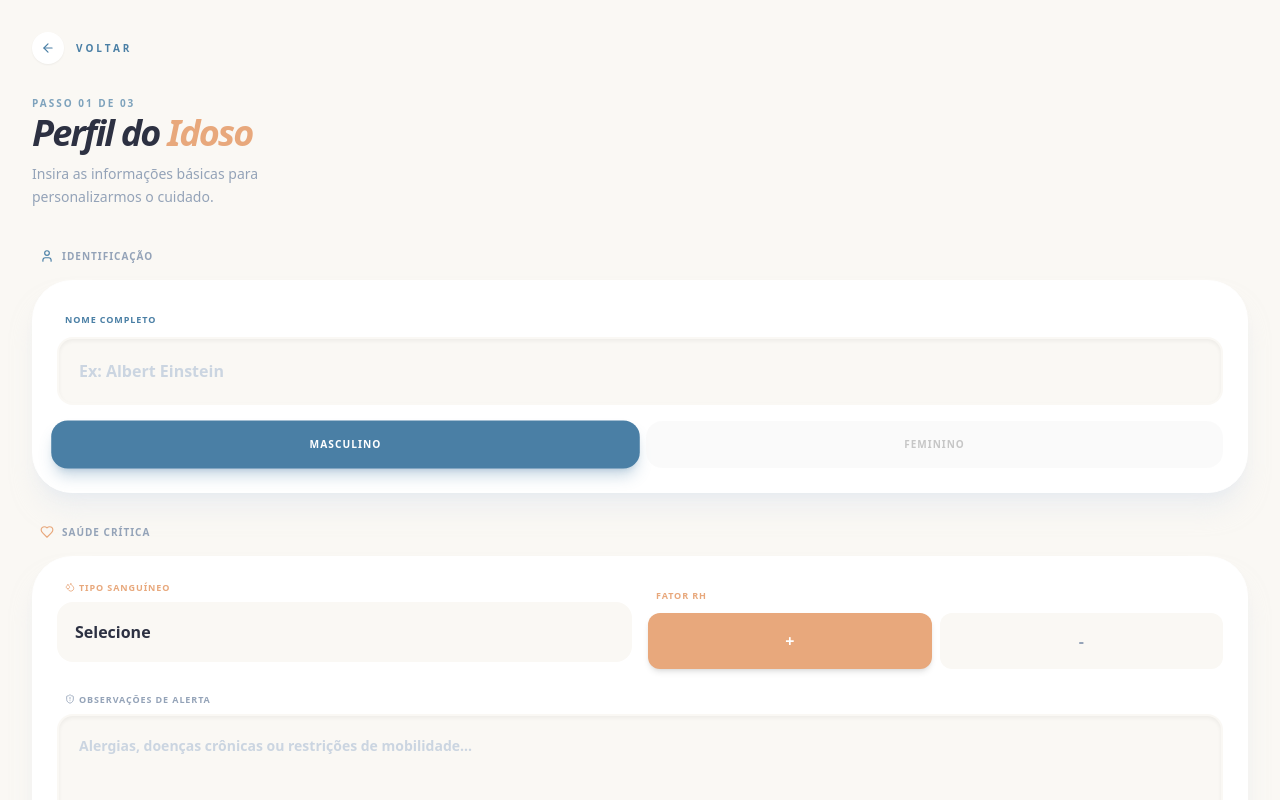
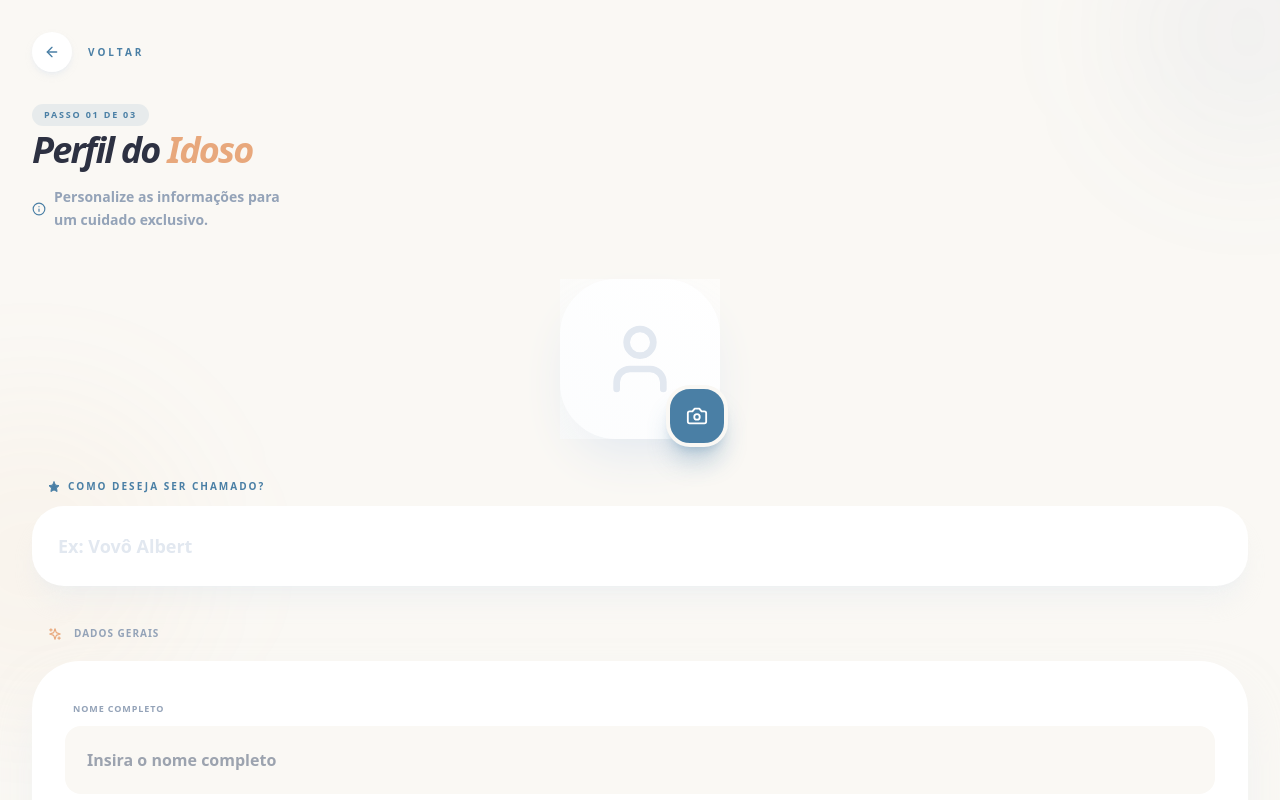
Before and after one commit to ArturoCreative/projeto-junto, a React (Vite) app: page / in a window 1280 px wide. Both pictures are taken after a click on the button "Criar minha família". Shown: the top 800 px of the page. Built offline with nearby package versions, Linux system fonts and the light colour scheme.

Commit message:
Recuperando arquivo registro

```diff
--- a/src/pages/ElderlyRegistration.tsx
+++ b/src/pages/ElderlyRegistration.tsx
@@ -2,13 +2,15 @@ import React, { useState } from 'react';
 import {
   ArrowLeft,
   User,
+  Camera,
+  Star,
+  Droplets,
+  Heart,
+  ShieldAlert,
+  ChevronRight,
+  Sparkles,
   Calendar,
-  Droplets,
-  Activity,
-  FileText,
-  ChevronRight,
-  Heart,
-  ShieldAlert
+  Info
 } from 'lucide-react';
 
 interface ElderlyRegistrationProps {
@@ -18,78 +20,114 @@ interface ElderlyRegistrationProps {
 }
 
 export default function ElderlyRegistration({ onBack, onNext, dadosIniciais }: ElderlyRegistrationProps) {
-  // Mantendo o estado para salvar o que já foi feito
   const [nome, setNome] = useState(dadosIniciais?.nome || '');
+  const [apelido, setApelido] = useState(dadosIniciais?.apelido || '');
   const [genero, setGenero] = useState(dadosIniciais?.genero || 'masculino');
-  const [dataNascimento, setDataNascimento] = useState(dadosIniciais?.dataNascimento || '');
   const [sangue, setSangue] = useState(dadosIniciais?.sangue || '');
   const [rh, setRh] = useState(dadosIniciais?.rh || '+');
   const [obs, setObs] = useState(dadosIniciais?.obs || '');
 
   return (
-    <div className="min-h-screen bg-[#FAF8F4] font-sans pb-12 overflow-x-hidden animate-in fade-in duration-500">
-      {/* HEADER ESTILIZADO ORIGINAL */}
-      <header className="p-8 pb-4">
+    <div className="min-h-screen bg-[#FAF8F4] font-sans pb-16 overflow-x-hidden animate-in fade-in duration-700">
+      {/* BACKGROUND DECORATION */}
+      <div className="fixed -top-24 -right-24 w-64 h-64 bg-[#4A7FA5]/5 rounded-full blur-3xl" />
+      <div className="fixed top-1/2 -left-32 w-80 h-80 bg-[#E8A87C]/5 rounded-full blur-3xl" />
+
+      <header className="relative p-8 pb-4 z-10">
         <button
           onClick={onBack}
           className="mb-8 flex items-center text-[#4A7FA5] font-black uppercase text-[10px] tracking-[0.3em] group active:scale-95 transition-all"
         >
-          <div className="w-8 h-8 rounded-full bg-white shadow-sm flex items-center justify-center mr-3 group-hover:bg-[#4A7FA5] group-hover:text-white transition-colors">
-            <ArrowLeft size={14} />
+          <div className="w-10 h-10 rounded-full bg-white shadow-md shadow-slate-200/50 flex items-center justify-center mr-4 group-hover:bg-[#4A7FA5] group-hover:text-white transition-all">
+            <ArrowLeft size={16} />
           </div>
           Voltar
         </button>
 
-        <div className="space-y-1">
-          <p className="text-[#4A7FA5] text-[10px] font-black uppercase tracking-[0.2em] opacity-70">
+        <div className="space-y-2">
+          <div className="flex items-center gap-2">
+            <span className="bg-[#4A7FA5]/10 text-[#4A7FA5] px-3 py-1 rounded-full text-[9px] font-black uppercase tracking-[0.2em]">
               Passo 01 de 03
-          </p>
-          <h1 className="text-4xl font-black text-[#2D3142] tracking-tighter italic leading-none">
+            </span>
+          </div>
+          <h1 className="text-4xl font-black text-[#2D3142] tracking-tighter italic leading-[0.9]">
             Perfil do <span className="text-[#E8A87C]">Idoso</span>
           </h1>
-          <p className="text-slate-400 text-sm font-medium leading-relaxed max-w-[280px] pt-2">
-            Insira as informações básicas para personalizarmos o cuidado.
+          <p className="text-slate-400 text-sm font-bold leading-relaxed max-w-[260px] pt-3 flex items-center gap-2">
+            <Info size={14} className="text-[#4A7FA5] shrink-0" />
+            Personalize as informações para um cuidado exclusivo.
           </p>
         </div>
       </header>
 
-      <div className="px-8 mt-6 space-y-8">
-        {/* SEÇÃO: IDENTIFICAÇÃO BÁSICA */}
-        <section className="space-y-4">
-          <div className="flex items-center gap-2 mb-2 ml-2">
-            <User size={14} className="text-[#4A7FA5]" />
-            <span className="text-[10px] font-black text-slate-400 uppercase tracking-widest">Identificação</span>
+      <div className="relative px-8 mt-8 space-y-10 z-10">
+        {/* SEÇÃO 01: FOTO E IDENTIDADE VISUAL */}
+        <section className="flex flex-col items-center">
+          <div className="relative group">
+            <div className="w-40 h-40 bg-white rounded-[3.5rem] shadow-2xl shadow-slate-200 flex items-center justify-center border-8 border-white overflow-hidden transition-transform group-hover:scale-[1.02]">
+              <div className="absolute inset-0 bg-gradient-to-tr from-slate-50 to-white opacity-50" />
+              <User size={80} className="text-slate-200 relative z-10" />
+
+              <div className="absolute inset-0 bg-black/0 group-hover:bg-black/5 transition-colors" />
+            </div>
+            <button className="absolute -bottom-2 -right-2 bg-[#4A7FA5] p-4 rounded-3xl text-white shadow-xl shadow-[#4A7FA5]/30 hover:bg-[#3d6a8a] active:scale-90 transition-all border-4 border-[#FAF8F4]">
+              <Camera size={22} />
+            </button>
           </div>
 
-          <div className="bg-white p-6 rounded-[2.5rem] shadow-xl shadow-slate-200/50 space-y-4 border border-white">
-            <div className="space-y-2">
-              <label className="text-[9px] font-black text-[#4A7FA5] uppercase ml-2 tracking-widest">Nome Completo</label>
+          <div className="mt-10 w-full space-y-3">
+            <label className="text-[10px] font-black text-[#4A7FA5] uppercase ml-4 tracking-[0.2em] flex items-center gap-2">
+              <Star size={12} className="fill-[#4A7FA5]" />
+              Como deseja ser chamado?
+            </label>
             <input
               type="text"
-                placeholder="Ex: Albert Einstein"
-                className="w-full p-5 rounded-2xl bg-[#FAF8F4] border-2 border-transparent focus:border-[#4A7FA5] focus:bg-white outline-none font-bold text-[#2D3142] transition-all placeholder:text-slate-300 shadow-inner"
+              placeholder="Ex: Vovô Albert"
+              className="w-full p-6 rounded-[2rem] bg-white shadow-xl shadow-slate-200/30 border-2 border-transparent focus:border-[#4A7FA5] outline-none font-bold text-[#2D3142] text-lg transition-all placeholder:text-slate-200"
+              value={apelido}
+              onChange={(e) => setApelido(e.target.value)}
+            />
+          </div>
+        </section>
+
+        {/* SEÇÃO 02: DADOS CADASTRAIS */}
+        <section className="space-y-5">
+          <div className="flex items-center gap-3 ml-4">
+            <Sparkles size={14} className="text-[#E8A87C]" />
+            <span className="text-[10px] font-black text-slate-400 uppercase tracking-widest text-slate-400">Dados Gerais</span>
+          </div>
+
+          <div className="bg-white p-8 rounded-[3rem] shadow-2xl shadow-slate-200/50 space-y-6 border border-white/50">
+            <div className="space-y-2">
+              <label className="text-[9px] font-black text-slate-400 uppercase ml-2 tracking-widest">Nome Completo</label>
+              <input
+                type="text"
+                placeholder="Insira o nome completo"
+                className="w-full p-5 rounded-2xl bg-[#FAF8F4] border-2 border-transparent focus:border-[#4A7FA5] focus:bg-white outline-none font-bold text-[#2D3142] transition-all"
                 value={nome}
                 onChange={(e) => setNome(e.target.value)}
               />
             </div>
 
-            <div className="grid grid-cols-2 gap-3">
+            <div className="grid grid-cols-2 gap-4">
               <button
+                type="button"
                 onClick={() => setGenero('masculino')}
-                className={`p-4 rounded-2xl font-black text-[10px] uppercase tracking-widest transition-all ${
+                className={`p-5 rounded-2xl font-black text-[10px] uppercase tracking-[0.2em] transition-all ${
                   genero === 'masculino'
-                  ? 'bg-[#4A7FA5] text-white shadow-lg shadow-[#4A7FA5]/30 scale-[1.02]'
-                  : 'bg-[#FAF8F4] text-slate-400 grayscale opacity-60'
+                  ? 'bg-[#2D3142] text-white shadow-lg scale-[1.02]'
+                  : 'bg-[#FAF8F4] text-slate-400 hover:bg-slate-100'
                 }`}
               >
                 Masculino
               </button>
               <button
+                type="button"
                 onClick={() => setGenero('feminino')}
-                className={`p-4 rounded-2xl font-black text-[10px] uppercase tracking-widest transition-all ${
+                className={`p-5 rounded-2xl font-black text-[10px] uppercase tracking-[0.2em] transition-all ${
                   genero === 'feminino'
-                  ? 'bg-[#4A7FA5] text-white shadow-lg shadow-[#4A7FA5]/30 scale-[1.02]'
-                  : 'bg-[#FAF8F4] text-slate-400 grayscale opacity-60'
+                  ? 'bg-[#2D3142] text-white shadow-lg scale-[1.02]'
+                  : 'bg-[#FAF8F4] text-slate-400 hover:bg-slate-100'
                 }`}
               >
                 Feminino
@@ -98,59 +136,64 @@ export default function ElderlyRegistration({ onBack, onNext, dadosIniciais }: E
           </div>
         </section>
 
-        {/* SEÇÃO: DADOS MÉDICOS CRÍTICOS */}
-        <section className="space-y-4">
-          <div className="flex items-center gap-2 mb-2 ml-2">
-            <Heart size={14} className="text-[#E8A87C]" />
-            <span className="text-[10px] font-black text-slate-400 uppercase tracking-widest">Saúde Crítica</span>
+        {/* SEÇÃO 03: DADOS MÉDICOS VITAIS */}
+        <section className="space-y-5">
+          <div className="flex items-center gap-3 ml-4">
+            <Heart size={14} className="text-red-400" />
+            <span className="text-[10px] font-black text-slate-400 uppercase tracking-widest text-slate-400">Saúde & Alerta</span>
           </div>
 
-          <div className="bg-white p-6 rounded-[2.5rem] shadow-xl shadow-slate-200/50 space-y-6 border border-white">
-            <div className="grid grid-cols-2 gap-4">
-              <div className="space-y-2">
-                <label className="text-[9px] font-black text-[#E8A87C] uppercase ml-2 tracking-widest flex items-center gap-1">
-                  <Droplets size={10} /> Tipo Sanguíneo
+          <div className="bg-white p-8 rounded-[3rem] shadow-2xl shadow-slate-200/50 space-y-8 border border-white/50">
+            <div className="grid grid-cols-2 gap-6">
+              <div className="space-y-3">
+                <label className="text-[9px] font-black text-[#E8A87C] uppercase ml-2 tracking-widest flex items-center gap-2">
+                  <Droplets size={12} /> Sangue
                 </label>
+                <div className="relative">
                   <select
-                  className="w-full p-4 rounded-2xl bg-[#FAF8F4] border-2 border-transparent focus:border-[#E8A87C] outline-none font-bold text-[#2D3142] appearance-none"
+                    className="w-full p-5 rounded-2xl bg-[#FAF8F4] border-2 border-transparent focus:border-[#E8A87C] outline-none font-black text-[#2D3142] appearance-none cursor-pointer"
                     value={sangue}
                     onChange={(e) => setSangue(e.target.value)}
                   >
-                  <option value="">Selecione</option>
-                  <option value="A">A</option>
-                  <option value="B">B</option>
-                  <option value="AB">AB</option>
-                  <option value="O">O</option>
+                    <option value="">--</option>
+                    {['A', 'B', 'AB', 'O'].map(type => (
+                      <option key={type} value={type}>{type}</option>
+                    ))}
                   </select>
+                  <div className="absolute right-5 top-1/2 -translate-y-1/2 pointer-events-none text-slate-300">
+                    <ChevronRight size={16} className="rotate-90" />
+                  </div>
+                </div>
               </div>
 
-              <div className="space-y-2">
+              <div className="space-y-3">
                 <label className="text-[9px] font-black text-[#E8A87C] uppercase ml-2 tracking-widest">Fator RH</label>
-                <div className="flex gap-2">
-                  {['+', '-'].map((item) => (
+                <div className="flex gap-2 p-1 bg-[#FAF8F4] rounded-[1.2rem]">
+                  {['+', '-'].map((type) => (
                     <button
-                      key={item}
-                      onClick={() => setRh(item)}
-                      className={`flex-1 p-4 rounded-xl font-black transition-all ${
-                        rh === item
-                        ? 'bg-[#E8A87C] text-white shadow-md'
-                        : 'bg-[#FAF8F4] text-slate-400'
+                      key={type}
+                      type="button"
+                      onClick={() => setRh(type)}
+                      className={`flex-1 py-4 rounded-xl font-black text-lg transition-all ${
+                        rh === type
+                        ? 'bg-white text-[#E8A87C] shadow-sm'
+                        : 'text-slate-300 hover:text-slate-400'
                       }`}
                     >
-                      {item}
+                      {type}
                     </button>
                   ))}
                 </div>
               </div>
             </div>
 
-            <div className="space-y-2">
-              <label className="text-[9px] font-black text-slate-400 uppercase ml-2 tracking-widest flex items-center gap-1">
-                <ShieldAlert size={10} /> Observações de Alerta
+            <div className="space-y-3">
+              <label className="text-[9px] font-black text-slate-400 uppercase ml-2 tracking-widest flex items-center gap-2">
+                <ShieldAlert size={12} className="text-red-400" /> Observações Médicas Críticas
               </label>
               <textarea
-                placeholder="Alergias, doenças crônicas ou restrições de mobilidade..."
-                className="w-full p-5 rounded-2xl bg-[#FAF8F4] border-2 border-transparent focus:border-[#E8A87C] focus:bg-white outline-none font-bold text-[#2D3142] transition-all placeholder:text-slate-300 shadow-inner h-32 resize-none text-sm"
+                placeholder="Ex: Alergia a Dipirona, Hipertenso, usa marcapasso..."
+                className="w-full p-6 rounded-[2rem] bg-[#FAF8F4] border-2 border-transparent focus:border-[#E8A87C] focus:bg-white outline-none font-bold text-[#2D3142] text-sm leading-relaxed h-40 resize-none transition-all placeholder:text-slate-300"
                 value={obs}
                 onChange={(e) => setObs(e.target.value)}
               />
@@ -158,19 +201,22 @@ export default function ElderlyRegistration({ onBack, onNext, dadosIniciais }: E
           </div>
         </section>
 
-        {/* BOTÃO DE AÇÃO FINAL */}
-        <div className="pt-4">
+        {/* AÇÃO FINAL */}
+        <div className="pt-8 space-y-6">
           <button
-            onClick={() => onNext({ nome, genero, sangue, rh, obs })}
-            className="w-full py-7 bg-[#2D3142] text-white rounded-[2.5rem] font-black text-xs uppercase tracking-[0.3em] flex items-center justify-center gap-3 shadow-2xl shadow-[#2D3142]/40 active:scale-95 transition-all group"
+            onClick={() => onNext({ nome, apelido, genero, sangue, rh, obs })}
+            className="w-full py-8 bg-[#2D3142] text-white rounded-[2.5rem] font-black text-[11px] uppercase tracking-[0.4em] flex items-center justify-center gap-4 shadow-2xl shadow-[#2D3142]/40 active:scale-95 transition-all group"
           >
-            Configurar Rede de Apoio
-            <ChevronRight size={18} className="group-hover:translate-x-1 transition-transform" />
+            Próximo Passo
+            <ChevronRight size={20} className="group-hover:translate-x-1 transition-transform" />
           </button>
 
-          <p className="text-center mt-6 text-[9px] font-bold text-slate-300 uppercase tracking-widest">
-            Seus dados são criptografados e seguros
+          <div className="flex flex-col items-center gap-2 opacity-30">
+            <ShieldAlert size={16} className="text-[#2D3142]" />
+            <p className="text-[8px] font-black uppercase tracking-[0.2em] text-[#2D3142]">
+              Dados Protegidos pela Agência Inovare
             </p>
+          </div>
         </div>
       </div>
     </div>
```
Lines whose indentation alone changed are shown as unchanged.
